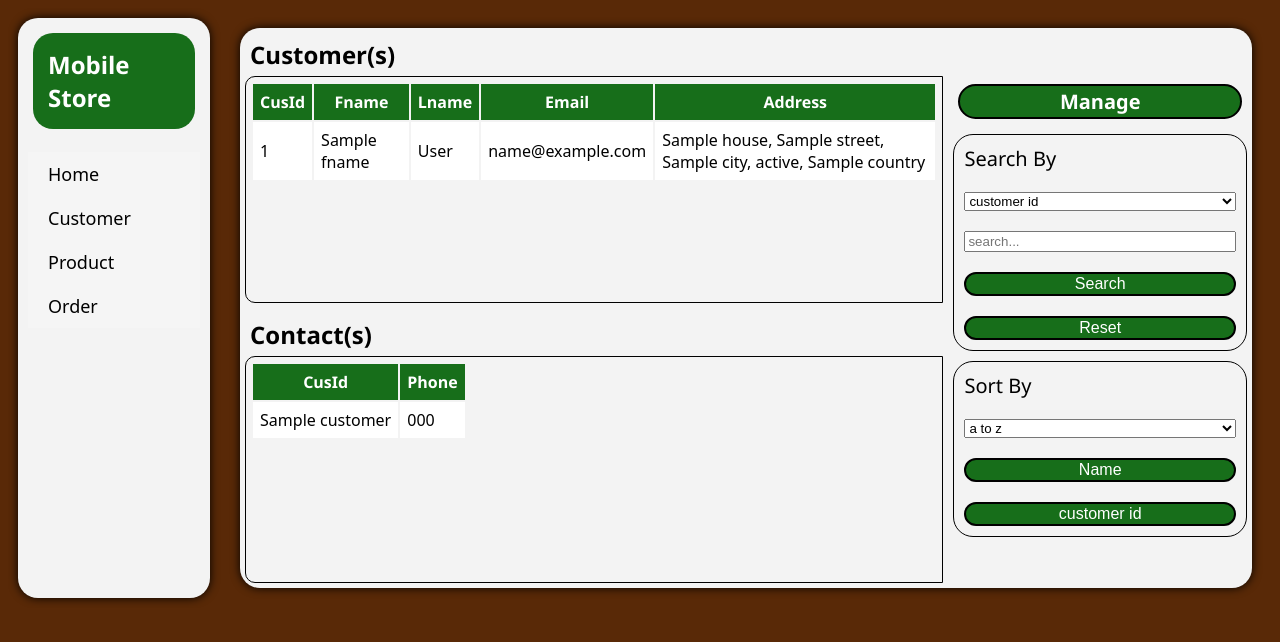
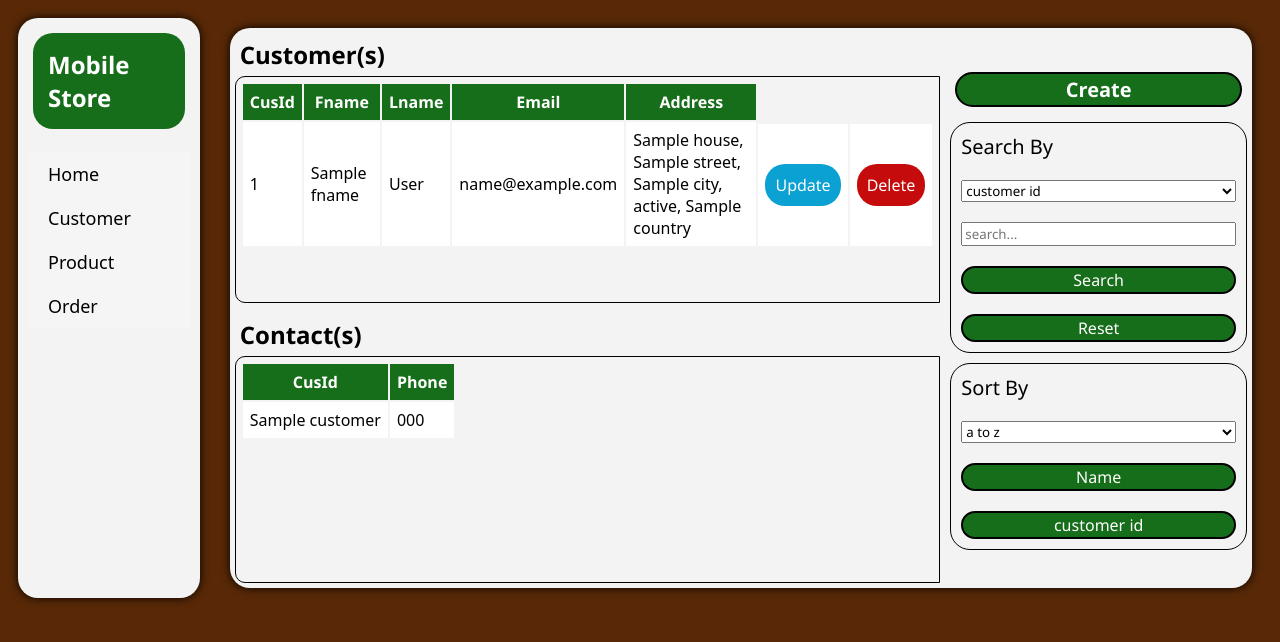
Before and after one commit to Harshsikarwar/mobile_store, a Django app: template store/templates/store/customer.html in a window 1280 px wide. Shown: the top 642 px of the page. Run offline with Django 3.2, Linux system fonts and the light colour scheme; the template is opened without the code that fills it: most values are stand-ins (such as "Sample title", 1, 10 or a date in 2020).

Commit message:
curd included

```diff
--- a/static/index.css
+++ b/static/index.css
@@ -56,7 +56,7 @@ body{
     box-shadow: 0px 0px 10px 0px black;
     align-self: center;
     margin: 20px;
-    width: fit-content;
+    width: 100%;
     height: 35rem;
     border-radius: 20px;
     display: flex;
@@ -298,8 +298,45 @@ label{
 }
 
 input,label,button,select{
+    font-family: 'Segoe UI', Tahoma, Geneva, Verdana, sans-serif;
     margin: 10px;
 }
+
+.managmentBox{
+    display: flex;
+    flex-direction: column;
+    border-radius: 20px;
+    align-items: center;
+    width: 100%;
+}
+
+.managmentForm{
+    display: flex;
+    margin-top: 10px;
+    flex-direction: column;
+    background-color: rgb(89, 41, 7);
+    border-radius: 20px;
+    border-style:groove;
+    border-color: rgb(240, 238, 236);
+    border-width: 5px;
+    color: white;
+}
+
+.updateBtn{
+    background-color: rgb(11, 161, 211);
+    color: white;
+    border-radius: 20px;
+    font-weight: 500;
+    font-family: 'Segoe UI', Tahoma, Geneva, Verdana, sans-serif;
+}
+.deleteBtn{
+    background-color: rgb(197, 11, 11);
+    color: white;
+    border-radius: 20px;
+    font-weight: 500;
+    font-family: 'Segoe UI', Tahoma, Geneva, Verdana, sans-serif;
+}
+
 
 @media(max-width:1302px){
     .totalBox_container{
--- a/store/storeView/views.py
+++ b/store/storeView/views.py
@@ -1,8 +1,6 @@
 from django.shortcuts import render, redirect
-from django.http import HttpResponse
 from ..models import*
 from datetime import*
-from ..forms import customer_form
 from django.contrib import messages
 # Create your views here.
 
--- a/store/templates/store/customer.html
+++ b/store/templates/store/customer.html
@@ -14,12 +14,16 @@
             </tr>
             {% for customer in customers %}
             <tr>
-                <td>{{customer.customerId}}</td>
-                <td>{{customer.fname}}</td>
-                <td>{{customer.lname}}</td>
-                <td>{{customer.email}}</td>
-                <td>{{customer.house}}, {{customer.street}},
+                <td rowspan="2">{{customer.customerId}}</td>
+                <td rowspan="2">{{customer.fname}}</td>
+                <td rowspan="2">{{customer.lname}}</td>
+                <td rowspan="2">{{customer.email}}</td>
+                <td rowspan="2">{{customer.house}}, {{customer.street}},
                     {{customer.city}}, {{customer.state}}, {{customer.country}}</td>
+                <tr>
+                    <td><a class="updateBtn" href="/store/update_customer/{{customer.customerId}}/">Update</a></td>
+                    <td><a class="deleteBtn" href="/store/delete_customer/{{customer.customerId}}">Delete</a></td>
+                </tr>
             </tr>
             {% endfor %}
         </table>
@@ -42,7 +46,7 @@
 </div>
 
 <div class="curdBox">
-    <a class="manageBtn">Manage</a>
+    <a class="manageBtn" href="/store/create_customer/">Create</a>
     <div class="searchBox">
         <form class="column_form" method="post" action="/store/customer/">
             {% csrf_token %}
```
Also changed, not shown: store/forms.py (+5 -10 lines), store/storeView/managmentView.py (added, +35 -0 lines), store/templates/store/createCustomer.html (added, +12 -0 lines), store/templates/store/manageCustomer copy.html (added, +12 -0 lines), store/urls.py (+5 -2 lines), db.sqlite3.
